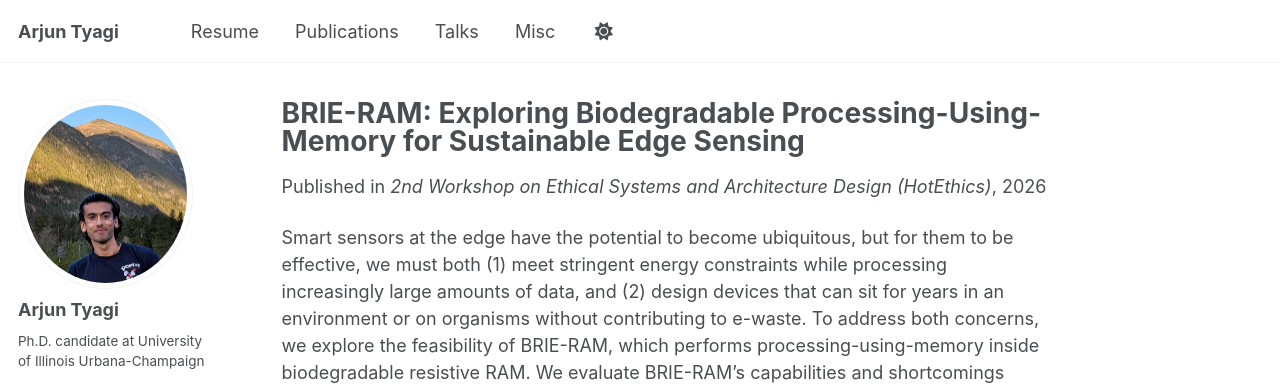
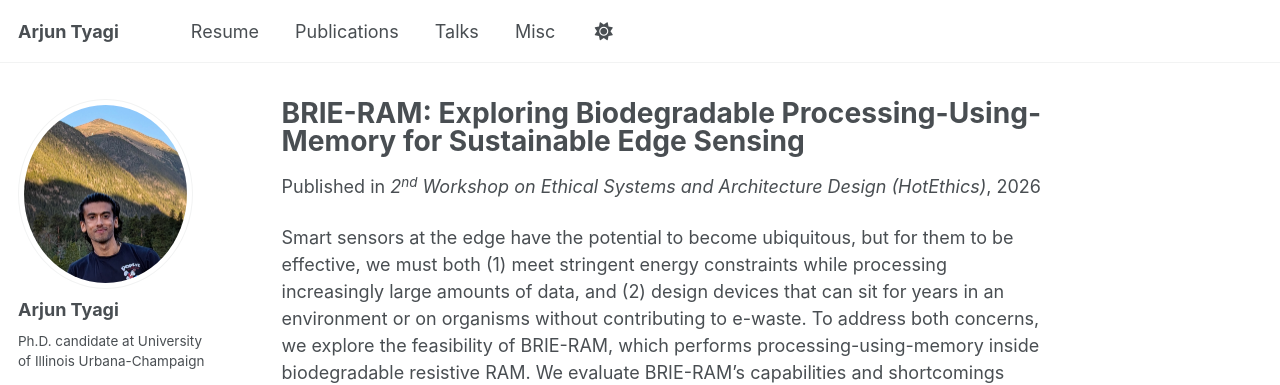
Before and after one commit to ArjunTyagi25/ArjunTyagi25.github.io, a Jekyll site: the page built from _publications/paper-04.md, in a window 1280 px wide and 1128 px high. Shown: the top 385 px of the window. Built offline with Jekyll 4.4.1, drawn with Linux system fonts in a browser that asks for light colours; some web fonts are replaced; a script that is not in the unit is left out.

Commit message:
Fix issue with superscript in venue name

```diff
--- a/_publications/paper-04.md
+++ b/_publications/paper-04.md
@@ -5,7 +5,7 @@ category: workshop
 permalink: /publication/paper-04
 # excerpt: 'This paper is about comparing the performance of MAGIC stateful logic on 1S1R arrays.'
 # date: 2024-08-15
-venue: '2</sup>nd</sup> Workshop on Ethical Systems and Architecture Design (HotEthics)'
+venue: '2<sup>nd</sup> Workshop on Ethical Systems and Architecture Design (HotEthics)'
 # slidesurl: 'http://academicpages.github.io/files/slides1.pdf'
 paperurl: /files/26hotethics_brieram.pdf
 # bibtexurl: 'http://academicpages.github.io/files/bibtex1.bib'
```
